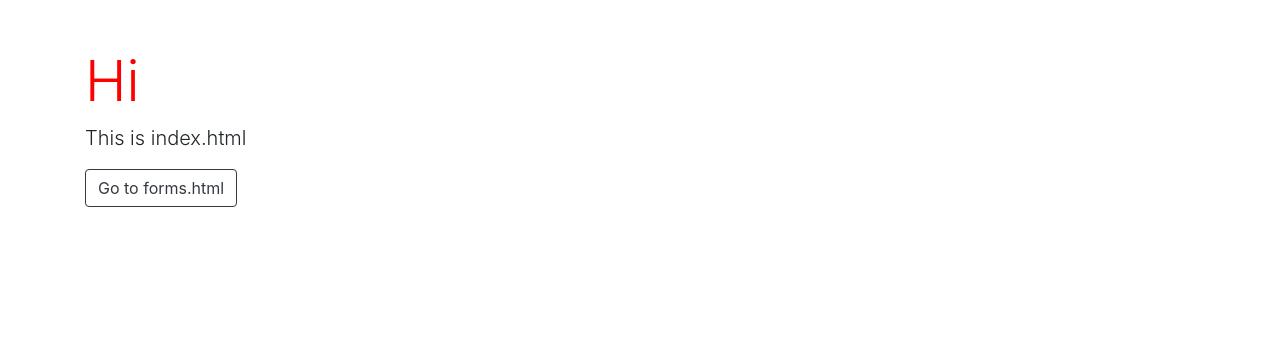
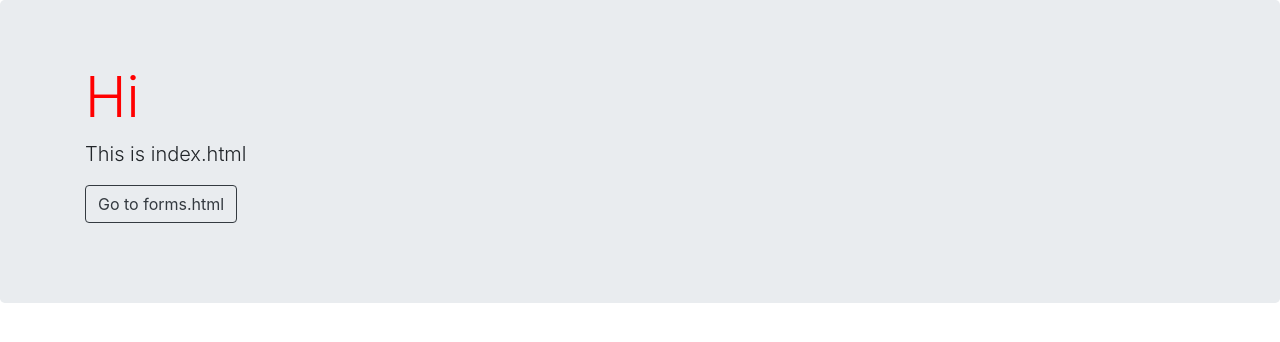
Before and after one commit to te25son/Coursera, a Django app: page / in a window 1280 px wide. Shown: the top 342 px of the page. Run offline with Django 3.2, Linux system fonts and the light colour scheme; some libraries are stand-ins or nearby versions.

Commit message:
play around with the html layout and style

```diff
--- a/Udemy/Full_Stack/django_level_three/form_project/templates/form_app/index.html
+++ b/Udemy/Full_Stack/django_level_three/form_project/templates/form_app/index.html
@@ -14,10 +14,12 @@
   </head>
   <body>
 
-    <div class="container mt-5">
-      <h1 class="display-4">Hi</h1>
-      <p class="lead">This is index.html</p>
-      <p><a type="button" class="btn btn-outline-dark" href="{% url 'form_app:forms' %}">Go to forms.html</a></p>
+    <div class="jumbotron">
+      <div class="container">
+        <h1 class="display-4">Hi</h1>
+        <p class="lead">This is index.html</p>
+        <p><a type="button" class="btn btn-outline-dark" href="{% url 'form_app:forms' %}">Go to forms.html</a></p>
+      </div>
     </div>
 
   </body>
```
Also changed, not shown: Udemy/Full_Stack/django_level_three/form_project/templates/form_app/forms.html (+5 -3 lines).
